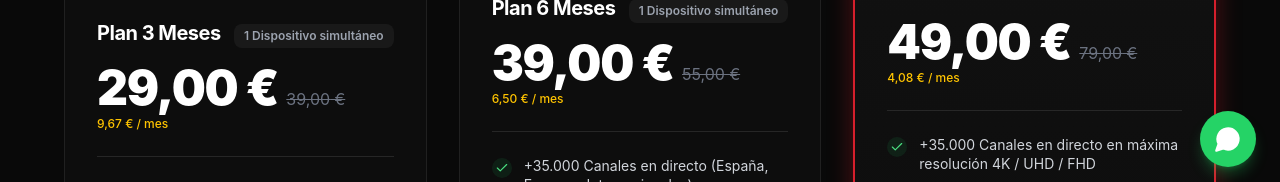
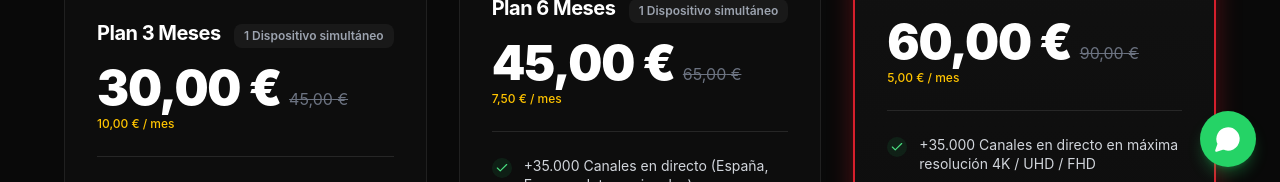
Before and after one commit to AIDATFARES/Reflexsat-IPTV-ES, a Next.js app: page /planes in a window 1280 px wide. Shown: the part 609-791 px from the top of the page. Built offline with nearby package versions, Linux system fonts and the light colour scheme.

Commit message:
feat(pricing): update single screen plans to 30€, 45€, 60€

```diff
--- a/src/app/planes/page.jsx
+++ b/src/app/planes/page.jsx
@@ -39,7 +39,7 @@ export default function PlanesPage() {
       {
         '@type': 'Offer',
         name: 'Plan 3 Meses',
-        price: '29.00',
+        price: '30.00',
         priceCurrency: 'EUR',
         availability: 'https://schema.org/InStock',
         priceValidUntil: '2026-12-31',
@@ -48,7 +48,7 @@ export default function PlanesPage() {
       {
         '@type': 'Offer',
         name: 'Plan 6 Meses',
-        price: '39.00',
+        price: '45.00',
         priceCurrency: 'EUR',
         availability: 'https://schema.org/InStock',
         priceValidUntil: '2026-12-31',
@@ -57,7 +57,7 @@ export default function PlanesPage() {
       {
         '@type': 'Offer',
         name: 'Plan 12 Meses',
-        price: '49.00',
+        price: '60.00',
         priceCurrency: 'EUR',
         availability: 'https://schema.org/InStock',
         priceValidUntil: '2026-12-31',
--- a/src/components/ContactForm.jsx
+++ b/src/components/ContactForm.jsx
@@ -125,9 +125,9 @@ export default function ContactForm({ defaultPlan = '' }) {
           onChange={(e) => setFormData({ ...formData, plan: e.target.value })}
           className="w-full px-4 py-3 rounded-xl bg-dark-900/90 border border-white/10 text-white text-sm focus:outline-none focus:border-spanish-red transition-colors"
         >
-          <option value="Plan 3 Meses (29 €)">Plan 3 Meses (29,00 €)</option>
-          <option value="Plan 6 Meses (39 €)">Plan 6 Meses (39,00 €)</option>
-          <option value="Plan 12 Meses (49 €)">Plan 12 Meses — 1 Pantalla (49,00 €)</option>
+          <option value="Plan 3 Meses (30 €)">Plan 3 Meses (30,00 €)</option>
+          <option value="Plan 6 Meses (45 €)">Plan 6 Meses (45,00 €)</option>
+          <option value="Plan 12 Meses (60 €)">Plan 12 Meses — 1 Pantalla (60,00 €)</option>
           <option value="Plan Familiar 2 Pantallas (79 €)">Plan Familiar 2 Pantallas (79,00 €)</option>
           <option value="Plan Familiar 3 Pantallas (109 €)">Plan Familiar 3 Pantallas (109,00 €)</option>
           <option value="Plan Familiar 4 Pantallas (139 €)">Plan Familiar 4 Pantallas (139,00 €)</option>
--- a/src/data/pricingData.js
+++ b/src/data/pricingData.js
@@ -3,9 +3,9 @@ export const singleScreenPlans = [
     id: 'plan-3-meses',
     name: 'Plan 3 Meses',
     duration: '3 Meses',
-    price: '29,00',
-    originalPrice: '39,00',
-    monthlyEquivalent: '9,67 € / mes',
+    price: '30,00',
+    originalPrice: '45,00',
+    monthlyEquivalent: '10,00 € / mes',
     badge: 'Más Flexible',
     isPopular: false,
     devices: '1 Dispositivo simultáneo',
@@ -27,9 +27,9 @@ export const singleScreenPlans = [
     id: 'plan-6-meses',
     name: 'Plan 6 Meses',
     duration: '6 Meses',
-    price: '39,00',
-    originalPrice: '55,00',
-    monthlyEquivalent: '6,50 € / mes',
+    price: '45,00',
+    originalPrice: '65,00',
+    monthlyEquivalent: '7,50 € / mes',
     badge: 'Ahorro 30%',
     isPopular: false,
     devices: '1 Dispositivo simultáneo',
@@ -52,9 +52,9 @@ export const singleScreenPlans = [
     id: 'plan-12-meses',
     name: 'Plan 12 Meses',
     duration: '12 Meses',
-    price: '49,00',
-    originalPrice: '79,00',
-    monthlyEquivalent: '4,08 € / mes',
+    price: '60,00',
+    originalPrice: '90,00',
+    monthlyEquivalent: '5,00 € / mes',
     badge: 'Más Elegido 🏆',
     isPopular: true,
     devices: '1 Dispositivo simultáneo',
```
